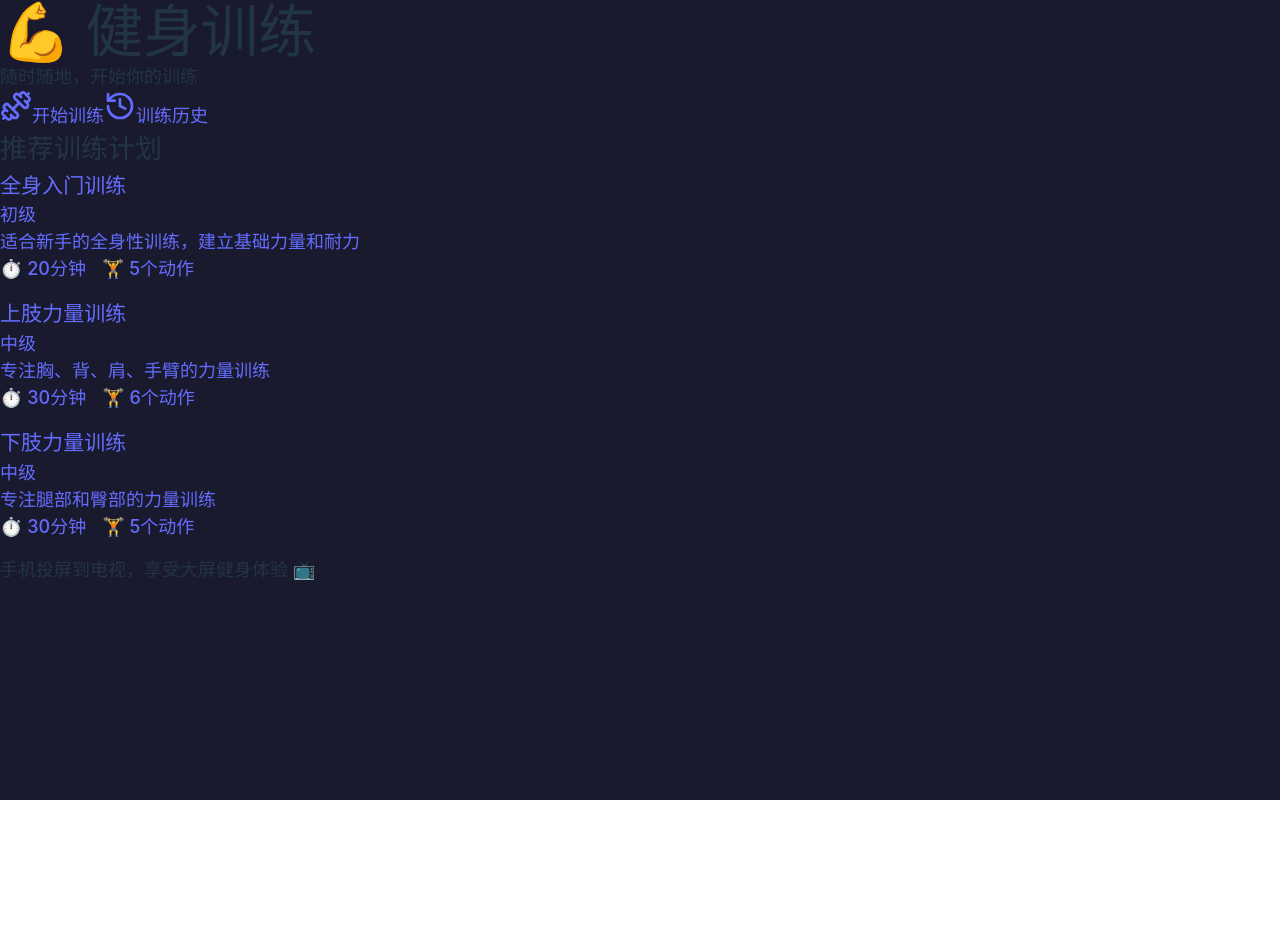
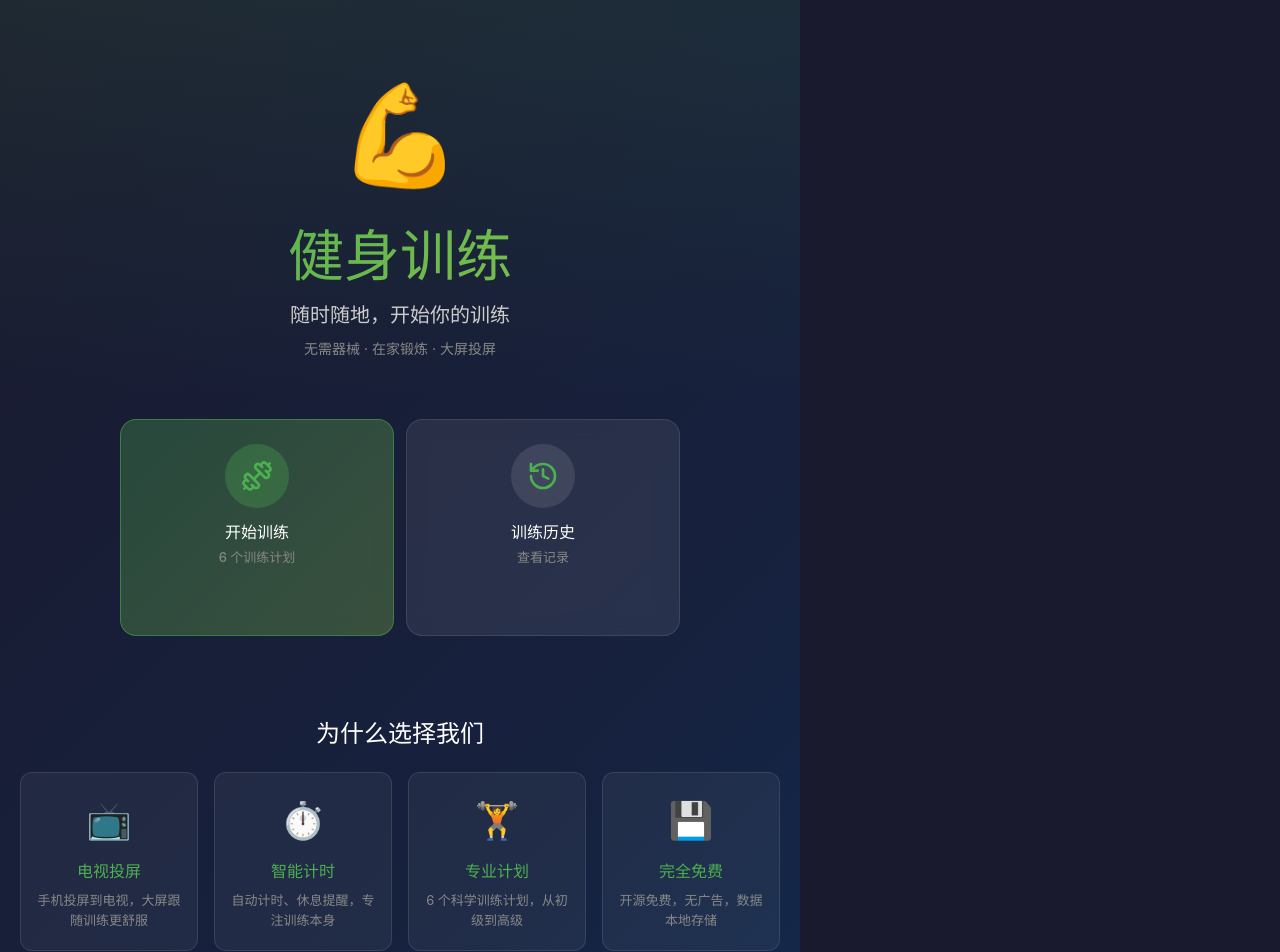
Before and after one commit to greathaoqi/fitness-app, a React (Vite) app: page / in a window 1280 px wide. Shown: the top 952 px of the page. Before the commit the page ends 800 px from the top, so only its background shows below. Built offline with nearby package versions, Linux system fonts and the light colour scheme.

Commit message:
Redesign home page: modern gradient, better UX, feature cards

```diff
--- /dev/null
+++ b/src/pages/Home.css
@@ -0,0 +1,356 @@
+/* Home Page */
+.home {
+  min-height: 100vh;
+  background: linear-gradient(135deg, #1a1a2e 0%, #16213e 50%, #0f3460 100%);
+  color: white;
+  padding-bottom: 40px;
+}
+
+/* Hero Section */
+.hero {
+  padding: 60px 20px 40px;
+  text-align: center;
+  background: linear-gradient(180deg, rgba(76, 175, 80, 0.1) 0%, transparent 100%);
+}
+
+.hero-emoji {
+  font-size: 80px;
+  margin-bottom: 16px;
+  animation: bounce 2s infinite;
+}
+
+@keyframes bounce {
+  0%, 100% {
+    transform: translateY(0);
+  }
+  50% {
+    transform: translateY(-10px);
+  }
+}
+
+.hero-title {
+  font-size: 42px;
+  font-weight: 800;
+  margin: 0 0 12px;
+  background: linear-gradient(135deg, #4CAF50, #8BC34A);
+  -webkit-background-clip: text;
+  -webkit-text-fill-color: transparent;
+  background-clip: text;
+}
+
+.hero-subtitle {
+  font-size: 18px;
+  color: #ccc;
+  margin: 0 0 8px;
+}
+
+.hero-tagline {
+  font-size: 14px;
+  color: #888;
+  margin: 0;
+}
+
+/* Quick Actions */
+.quick-actions {
+  display: grid;
+  grid-template-columns: repeat(2, 1fr);
+  gap: 12px;
+  padding: 20px;
+  margin-bottom: 20px;
+}
+
+.action-card {
+  background: rgba(255, 255, 255, 0.08);
+  backdrop-filter: blur(10px);
+  border-radius: 16px;
+  padding: 20px 16px;
+  display: flex;
+  flex-direction: column;
+  align-items: center;
+  text-align: center;
+  text-decoration: none;
+  color: white;
+  transition: all 0.3s ease;
+  border: 1px solid rgba(255, 255, 255, 0.1);
+}
+
+.action-card:hover {
+  background: rgba(255, 255, 255, 0.12);
+  transform: translateY(-4px);
+  box-shadow: 0 12px 24px rgba(0, 0, 0, 0.3);
+}
+
+.action-card.primary {
+  background: linear-gradient(135deg, rgba(76, 175, 80, 0.3), rgba(139, 195, 74, 0.3));
+  border-color: rgba(76, 175, 80, 0.5);
+}
+
+.action-icon {
+  width: 64px;
+  height: 64px;
+  background: rgba(255, 255, 255, 0.1);
+  border-radius: 50%;
+  display: flex;
+  align-items: center;
+  justify-content: center;
+  margin-bottom: 12px;
+  color: #4CAF50;
+}
+
+.action-card.primary .action-icon {
+  background: rgba(76, 175, 80, 0.3);
+}
+
+.action-info h3 {
+  font-size: 16px;
+  font-weight: 600;
+  margin: 0 0 4px;
+}
+
+.action-info p {
+  font-size: 13px;
+  color: #888;
+  margin: 0;
+}
+
+.action-arrow {
+  font-size: 24px;
+  color: #4CAF50;
+  margin-top: 8px;
+  opacity: 0;
+  transform: translateX(-10px);
+  transition: all 0.3s ease;
+}
+
+.action-card:hover .action-arrow {
+  opacity: 1;
+  transform: translateX(0);
+}
+
+/* Features Section */
+.features {
+  padding: 40px 20px;
+}
+
+.section-title {
+  font-size: 24px;
+  font-weight: 700;
+  margin: 0 0 20px;
+  text-align: center;
+}
+
+.features-grid {
+  display: grid;
+  grid-template-columns: repeat(2, 1fr);
+  gap: 16px;
+}
+
+.feature-card {
+  background: rgba(255, 255, 255, 0.05);
+  border-radius: 12px;
+  padding: 20px 16px;
+  text-align: center;
+  border: 1px solid rgba(255, 255, 255, 0.1);
+  transition: all 0.3s ease;
+}
+
+.feature-card:hover {
+  background: rgba(255, 255, 255, 0.08);
+  border-color: rgba(76, 175, 80, 0.3);
+}
+
+.feature-icon {
+  font-size: 36px;
+  margin-bottom: 12px;
+}
+
+.feature-card h3 {
+  font-size: 16px;
+  font-weight: 600;
+  margin: 0 0 8px;
+  color: #4CAF50;
+}
+
+.feature-card p {
+  font-size: 13px;
+  color: #888;
+  line-height: 1.5;
+  margin: 0;
+}
+
+/* Plans Section */
+.plans-section {
+  padding: 40px 20px;
+}
+
+.section-header {
+  display: flex;
+  justify-content: space-between;
+  align-items: center;
+  margin-bottom: 20px;
+}
+
+.view-all {
+  color: #4CAF50;
+  text-decoration: none;
+  font-size: 14px;
+  font-weight: 600;
+  transition: opacity 0.2s;
+}
+
+.view-all:hover {
+  opacity: 0.8;
+}
+
+.plans-grid {
+  display: flex;
+  flex-direction: column;
+  gap: 16px;
+}
+
+.plan-card {
+  background: rgba(255, 255, 255, 0.05);
+  border-radius: 16px;
+  padding: 20px;
+  text-decoration: none;
+  color: white;
+  border: 1px solid rgba(255, 255, 255, 0.1);
+  transition: all 0.3s ease;
+}
+
+.plan-card:hover {
+  background: rgba(255, 255, 255, 0.08);
+  border-color: rgba(76, 175, 80, 0.5);
+  transform: translateX(8px);
+}
+
+.plan-card-header {
+  display: flex;
+  justify-content: space-between;
+  align-items: center;
+  margin-bottom: 12px;
+}
+
+.plan-card-header h3 {
+  font-size: 18px;
+  font-weight: 600;
+  margin: 0;
+}
+
+.difficulty {
+  padding: 4px 12px;
+  border-radius: 20px;
+  font-size: 12px;
+  font-weight: 600;
+}
+
+.difficulty.beginner {
+  background: rgba(76, 175, 80, 0.2);
+  color: #4CAF50;
+}
+
+.difficulty.intermediate {
+  background: rgba(255, 152, 0, 0.2);
+  color: #FF9800;
+}
+
+.difficulty.advanced {
+  background: rgba(244, 67, 54, 0.2);
+  color: #f44336;
+}
+
+.plan-desc {
+  font-size: 14px;
+  color: #888;
+  line-height: 1.5;
+  margin: 0 0 16px;
+}
+
+.plan-meta {
+  display: flex;
+  gap: 16px;
+}
+
+.meta-item {
+  display: flex;
+  align-items: center;
+  gap: 6px;
+  font-size: 13px;
+  color: #ccc;
+}
+
+/* Footer */
+.footer {
+  padding: 40px 20px;
+  text-align: center;
+  border-top: 1px solid rgba(255, 255, 255, 0.1);
+  margin-top: 40px;
+}
+
+.footer p {
+  font-size: 14px;
+  color: #888;
+  margin: 0 0 8px;
+}
+
+.footer-note {
+  font-size: 12px;
+  color: #666;
+}
+
+/* Responsive */
+@media (min-width: 768px) {
+  .hero-emoji {
+    font-size: 100px;
+  }
+
+  .hero-title {
+    font-size: 56px;
+  }
+
+  .hero-subtitle {
+    font-size: 20px;
+  }
+
+  .quick-actions {
+    max-width: 600px;
+    margin: 0 auto 20px;
+    padding: 20px;
+  }
+
+  .action-card {
+    padding: 24px;
+  }
+
+  .features {
+    max-width: 800px;
+    margin: 0 auto;
+  }
+
+  .features-grid {
+    grid-template-columns: repeat(4, 1fr);
+  }
+
+  .plans-section {
+    max-width: 600px;
+    margin: 0 auto;
+  }
+}
+
+@media (min-width: 1024px) {
+  .home {
+    max-width: 1200px;
+    margin: 0 auto;
+  }
+
+  .plans-grid {
+    grid-template-columns: repeat(3, 1fr);
+  }
+}
+
+/* Dark mode optimization */
+@media (prefers-color-scheme: dark) {
+  .home {
+    background: linear-gradient(135deg, #0d0d1a 0%, #1a1a2e 50%, #0f3460 100%);
+  }
+}
--- a/src/pages/Home.tsx
+++ b/src/pages/Home.tsx
@@ -1,33 +1,86 @@
 import { Link } from 'react-router-dom'
-import { Dumbbell, History } from 'lucide-react'
+import { Dumbbell, History, Trophy, Flame } from 'lucide-react'
 import { workoutPlans } from '../data/workoutPlans'
 import { difficultyNames } from '../types'
+import './Home.css'
 
 function Home() {
+  const featuredPlans = workoutPlans.slice(0, 3)
+
   return (
     <div className="home">
-      <header className="header">
-        <h1>💪 健身训练</h1>
-        <p className="subtitle">随时随地，开始你的训练</p>
+      {/* Hero 区域 */}
+      <header className="hero">
+        <div className="hero-content">
+          <div className="hero-emoji">💪</div>
+          <h1 className="hero-title">健身训练</h1>
+          <p className="hero-subtitle">随时随地，开始你的训练</p>
+          <p className="hero-tagline">无需器械 · 在家锻炼 · 大屏投屏</p>
+        </div>
       </header>
 
-      <nav className="nav-menu">
-        <Link to="/plans" className="nav-card primary">
-          <Dumbbell size={32} />
-          <span>开始训练</span>
+      {/* 快捷操作 */}
+      <nav className="quick-actions">
+        <Link to="/plans" className="action-card primary">
+          <div className="action-icon">
+            <Dumbbell size={32} />
+          </div>
+          <div className="action-info">
+            <h3>开始训练</h3>
+            <p>6 个训练计划</p>
+          </div>
+          <div className="action-arrow">→</div>
         </Link>
-        <Link to="/history" className="nav-card">
-          <History size={32} />
-          <span>训练历史</span>
+
+        <Link to="/history" className="action-card">
+          <div className="action-icon">
+            <History size={32} />
+          </div>
+          <div className="action-info">
+            <h3>训练历史</h3>
+            <p>查看记录</p>
+          </div>
+          <div className="action-arrow">→</div>
         </Link>
       </nav>
 
-      <section className="plans-preview">
-        <h2>推荐训练计划</h2>
+      {/* 特色功能 */}
+      <section className="features">
+        <h2 className="section-title">为什么选择我们</h2>
+        <div className="features-grid">
+          <div className="feature-card">
+            <div className="feature-icon">📺</div>
+            <h3>电视投屏</h3>
+            <p>手机投屏到电视，大屏跟随训练更舒服</p>
+          </div>
+          <div className="feature-card">
+            <div className="feature-icon">⏱️</div>
+            <h3>智能计时</h3>
+            <p>自动计时、休息提醒，专注训练本身</p>
+          </div>
+          <div className="feature-card">
+            <div className="feature-icon">🏋️</div>
+            <h3>专业计划</h3>
+            <p>6 个科学训练计划，从初级到高级</p>
+          </div>
+          <div className="feature-card">
+            <div className="feature-icon">💾</div>
+            <h3>完全免费</h3>
+            <p>开源免费，无广告，数据本地存储</p>
+          </div>
+        </div>
+      </section>
+
+      {/* 推荐计划 */}
+      <section className="plans-section">
+        <div className="section-header">
+          <h2 className="section-title">推荐训练计划</h2>
+          <Link to="/plans" className="view-all">查看全部 →</Link>
+        </div>
         <div className="plans-grid">
-          {workoutPlans.slice(0, 3).map(plan => (
+          {featuredPlans.map(plan => (
             <Link to={`/plans/${plan.id}`} key={plan.id} className="plan-card">
-              <div className="plan-header">
+              <div className="plan-card-header">
                 <h3>{plan.name}</h3>
                 <span className={`difficulty ${plan.difficulty}`}>
                   {difficultyNames[plan.difficulty]}
@@ -35,16 +88,24 @@ function Home() {
               </div>
               <p className="plan-desc">{plan.description}</p>
               <div className="plan-meta">
-                <span>⏱️ {plan.duration}分钟</span>
-                <span>🏋️ {plan.exercises.length}个动作</span>
+                <div className="meta-item">
+                  <Flame size={16} />
+                  <span>{plan.duration}分钟</span>
+                </div>
+                <div className="meta-item">
+                  <Trophy size={16} />
+                  <span>{plan.exercises.length}个动作</span>
+                </div>
               </div>
             </Link>
           ))}
         </div>
       </section>
 
+      {/* 页脚 */}
       <footer className="footer">
-        <p>手机投屏到电视，享受大屏健身体验 📺</p>
+        <p>💡 小贴士：手机投屏到电视，享受大屏健身体验</p>
+        <p className="footer-note">Created with ❤️ by greathaoqi</p>
       </footer>
     </div>
   )
```
